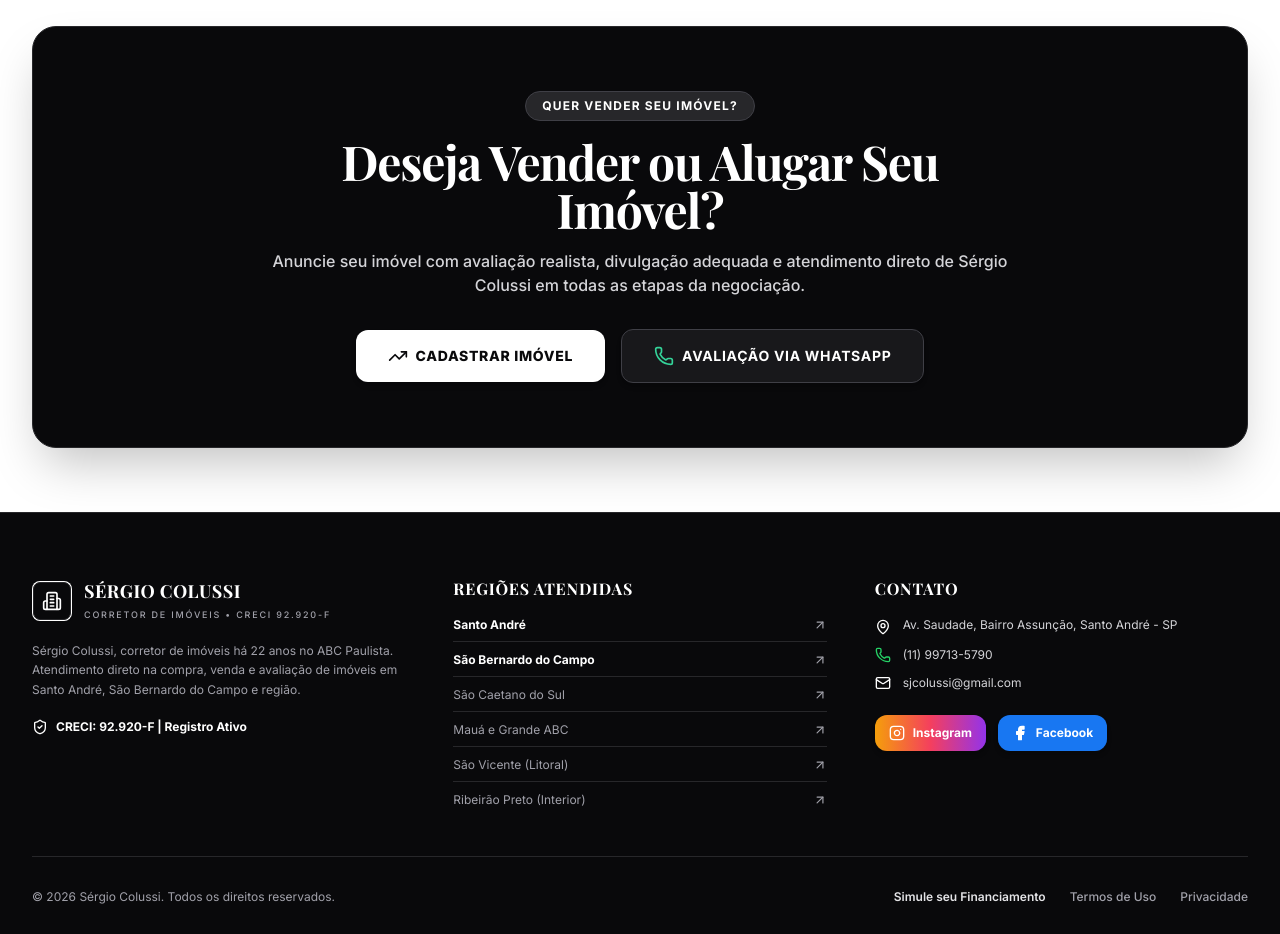
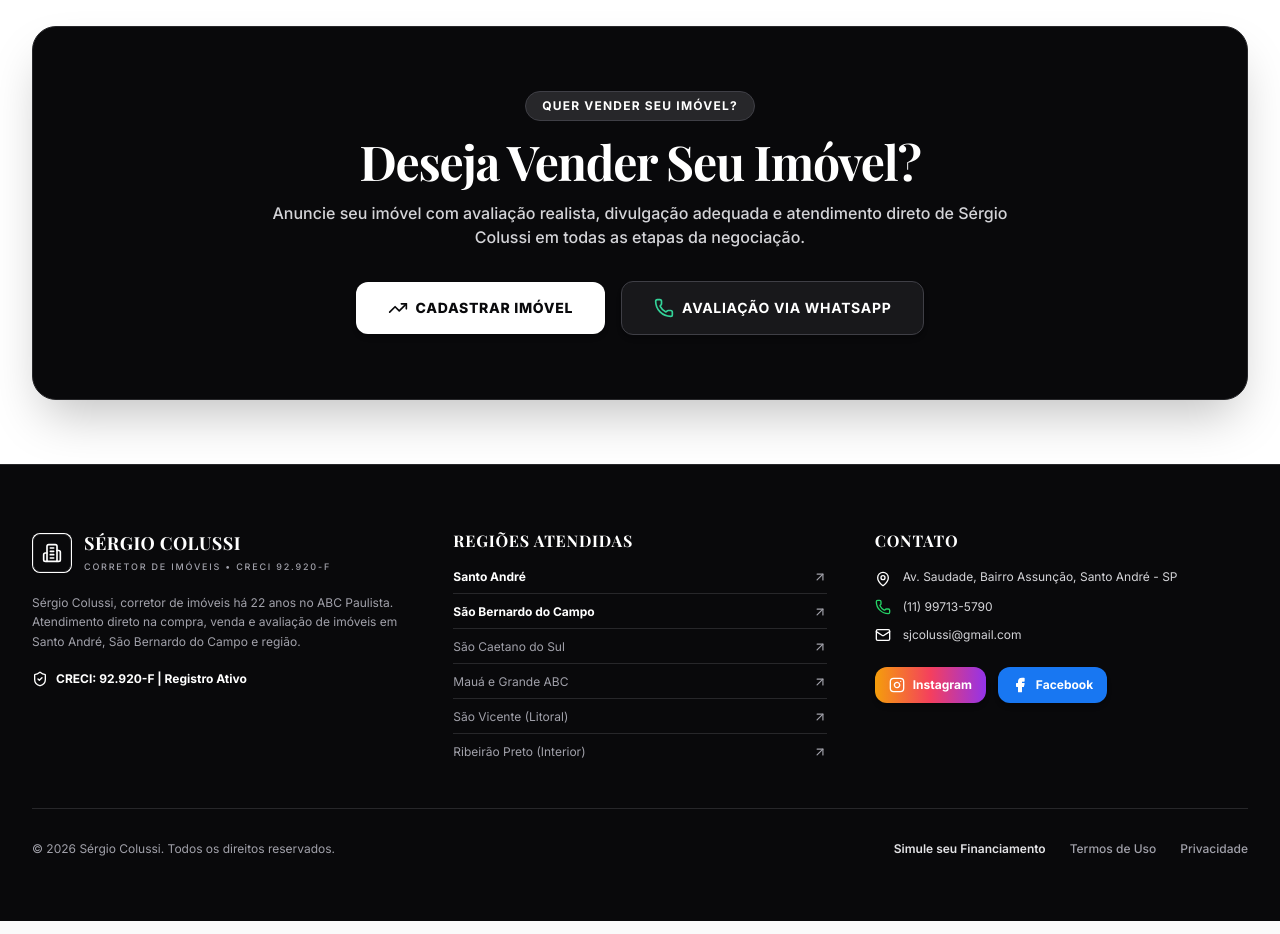
Before and after one commit to tecnicamix662-commits/sergio-colussi-imoveis, a Next.js app: page / in a window 1280 px wide. Shown: the part 2560-3494 px from the top of the page. Built offline with nearby package versions, Linux system fonts and the light colour scheme; no server answers; the database is empty; a web font is replaced by a local one.

Commit message:
fix: remove mencoes a locacao e aluguel do catalogo e formularios

```diff
--- a/src/app/anunciar/page.tsx
+++ b/src/app/anunciar/page.tsx
@@ -263,7 +263,6 @@ export default function AnunciarPage() {
                       className="w-full bg-stone-50 border border-stone-300 rounded-xl px-4 py-3 text-stone-900 font-semibold text-xs focus:outline-none focus:bg-white focus:border-black shadow-sm transition-all"
                     >
                       <option value="venda">Venda</option>
-                      <option value="aluguel">Locação</option>
                     </select>
                   </div>
                 </div>
@@ -300,7 +299,7 @@ export default function AnunciarPage() {
                 </div>
 
                 <div>
-                  <label className="block text-stone-900 font-bold mb-1.5 text-xs">Valor Pretendido de Venda ou Locação (R$)</label>
+                  <label className="block text-stone-900 font-bold mb-1.5 text-xs">Valor Pretendido de Venda (R$)</label>
                   <input
                     type="text"
                     placeholder="Ex: R$ 650.000,00 ou A combinar"
--- a/src/app/imoveis/page.tsx
+++ b/src/app/imoveis/page.tsx
@@ -108,7 +108,7 @@ function CatalogContent() {
           <span>Sérgio Colussi • Imóveis no ABC Paulista</span>
         </div>
         <h1 className="font-serif text-3xl sm:text-5xl font-bold text-stone-950 tracking-tight">
-          Imóveis à Venda e para Locação
+          Imóveis à Venda
         </h1>
         <p className="text-stone-700 text-base max-w-2xl font-medium">
           Confira as opções de apartamentos, casas e imóveis comerciais disponíveis em Santo André, São Bernardo do Campo e região.
--- a/src/app/page.tsx
+++ b/src/app/page.tsx
@@ -361,7 +361,7 @@ export default function HomePage() {
               Quer Vender seu Imóvel?
             </span>
             <h2 className="font-serif text-3xl sm:text-5xl font-bold text-white tracking-tight leading-tight">
-              Deseja Vender ou Alugar Seu Imóvel?
+              Deseja Vender Seu Imóvel?
             </h2>
             <p className="text-stone-300 text-sm sm:text-base leading-relaxed font-medium">
               Anuncie seu imóvel com avaliação realista, divulgação adequada e atendimento direto de Sérgio Colussi em todas as etapas da negociação.
```
